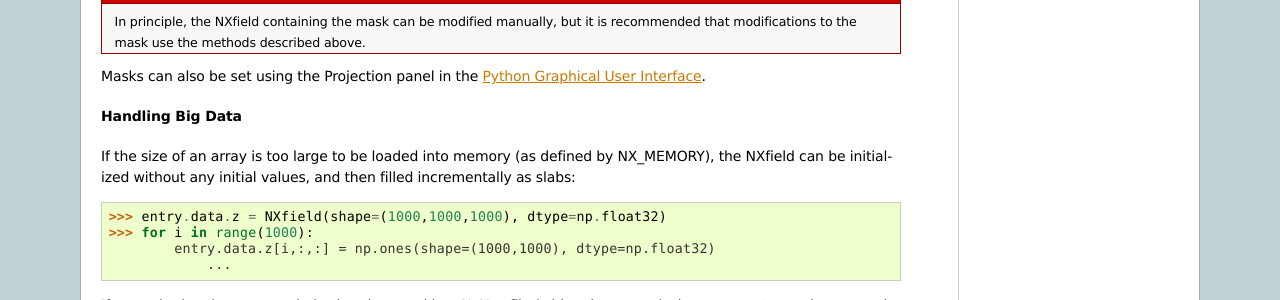
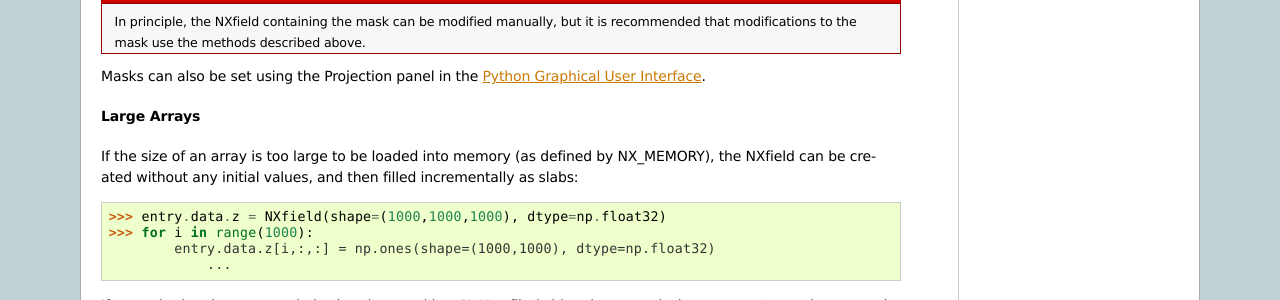
Before and after one commit to nexpy/nexpy, a Sphinx documentation site: the page built from doc/source/pythonshell.rst, in a window 1280 px wide and 900 px high, scrolled down 4357 px. Shown: the part 152-452 px from the top of the window. Built offline with Sphinx 7.4.7, drawn with Linux system fonts in a browser that asks for light colours; some of the changed text lies outside the part shown.

Commit message:
Update documentation

```diff
--- a/doc/source/pythonshell.rst
+++ b/doc/source/pythonshell.rst
@@ -261,10 +261,10 @@ The mask can then be saved to the NeXus file if required.
 
 Masks can also be set using the Projection panel in the :doc:`pythongui`.
 
-Handling Big Data
-^^^^^^^^^^^^^^^^^
+Large Arrays
+^^^^^^^^^^^^
 If the size of an array is too large to be loaded into memory (as defined by
-NX_MEMORY), the NXfield can be initialized without any initial values, and then
+NX_MEMORY), the NXfield can be created without any initial values, and then
 filled incrementally as slabs::
 
  >>> entry.data.z = NXfield(shape=(1000,1000,1000), dtype=np.float32)
```
